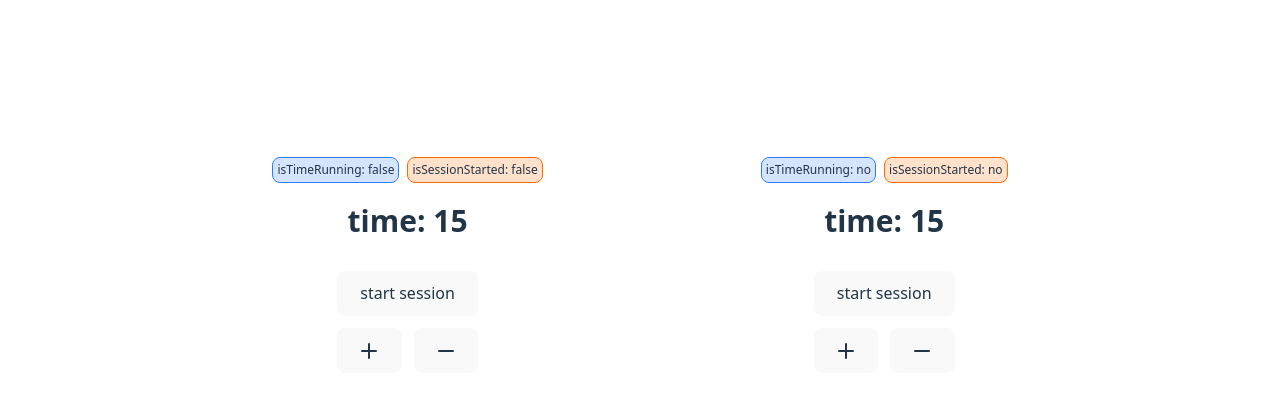
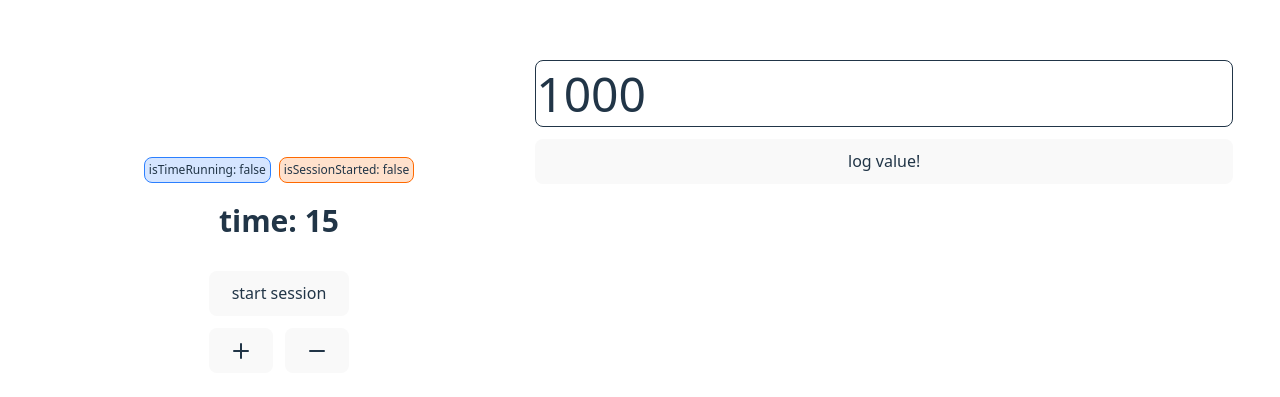
Before and after one commit to vaujan/ts-tailwindreact-testground, a React (Vite) app: page / in a window 1280 px wide. Shown: the part 135-532 px from the top of the page. Built offline with nearby package versions, Linux system fonts and the light colour scheme.

Commit message:
add new testing component input.tsx

```diff
--- a/src/App.tsx
+++ b/src/App.tsx
@@ -1,12 +1,14 @@
 import "./App.css";
-import Testing from "./components/testing";
-import Testing2 from "./components/testing-2";
+import Input from "./components/input";
+// import Testing from "./components/timer/testing";
+import Testing2 from "./components/timer/testing-2";
 
 function App() {
 	return (
 		<div className="flex gap-6">
 			<Testing2 />
-			<Testing />
+			{/* <Testing /> */}
+			<Input />
 		</div>
 	);
 }
--- /dev/null
+++ b/src/components/input.tsx
@@ -0,0 +1,25 @@
+import React from "react";
+
+export default function Input() {
+	const [value, setValue] = React.useState<string>("1000");
+
+	const handleClick = () => {
+		console.log("value", value);
+	};
+
+	const handleChange = (event: React.ChangeEvent<HTMLInputElement>) => {
+		setValue(event.target.value);
+	};
+
+	return (
+		<div className="flex flex-col gap-3">
+			<input
+				className="text-5xl border-1 rounded-lg font-medium"
+				value={value}
+				type="number"
+				onChange={handleChange}
+			/>
+			<button onClick={handleClick}>log value!</button>
+		</div>
+	);
+}
--- a/tsconfig.app.json
+++ b/tsconfig.app.json
@@ -19,7 +19,6 @@
 		"strict": true,
 		"noUnusedLocals": true,
 		"noUnusedParameters": true,
-    "erasableSyntaxOnly": true,
 		"noFallthroughCasesInSwitch": true,
 		"noUncheckedSideEffectImports": true
 	},
--- a/tsconfig.node.json
+++ b/tsconfig.node.json
@@ -17,7 +17,7 @@
 		"strict": true,
 		"noUnusedLocals": true,
 		"noUnusedParameters": true,
-    "erasableSyntaxOnly": true,
+		// /* "erasableSyntaxOnly" */: true,
 		"noFallthroughCasesInSwitch": true,
 		"noUncheckedSideEffectImports": true
 	},
```
Also changed, not shown: src/components/timer/testing-2.tsx (renamed from src/components/testing-2.tsx), src/components/timer/testing.tsx (renamed from src/components/testing.tsx). Lines whose indentation alone changed are shown as unchanged.
